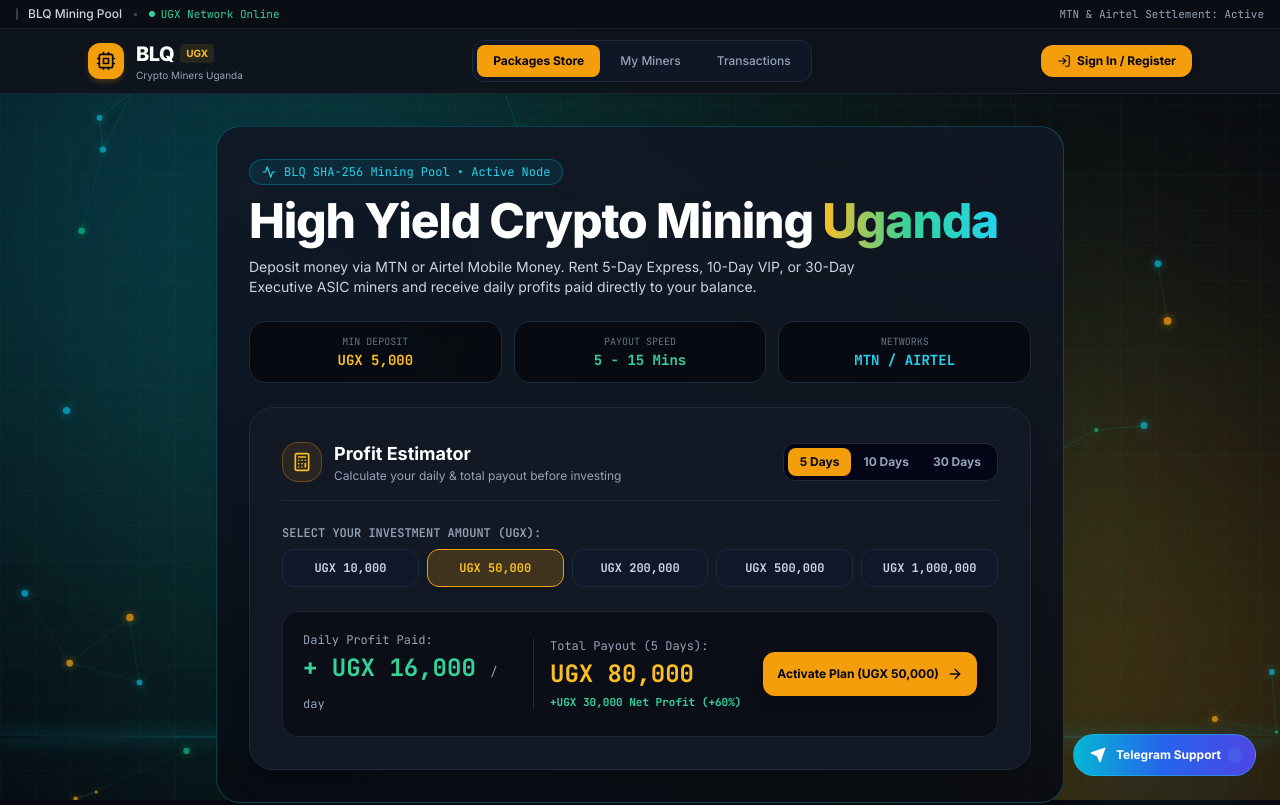
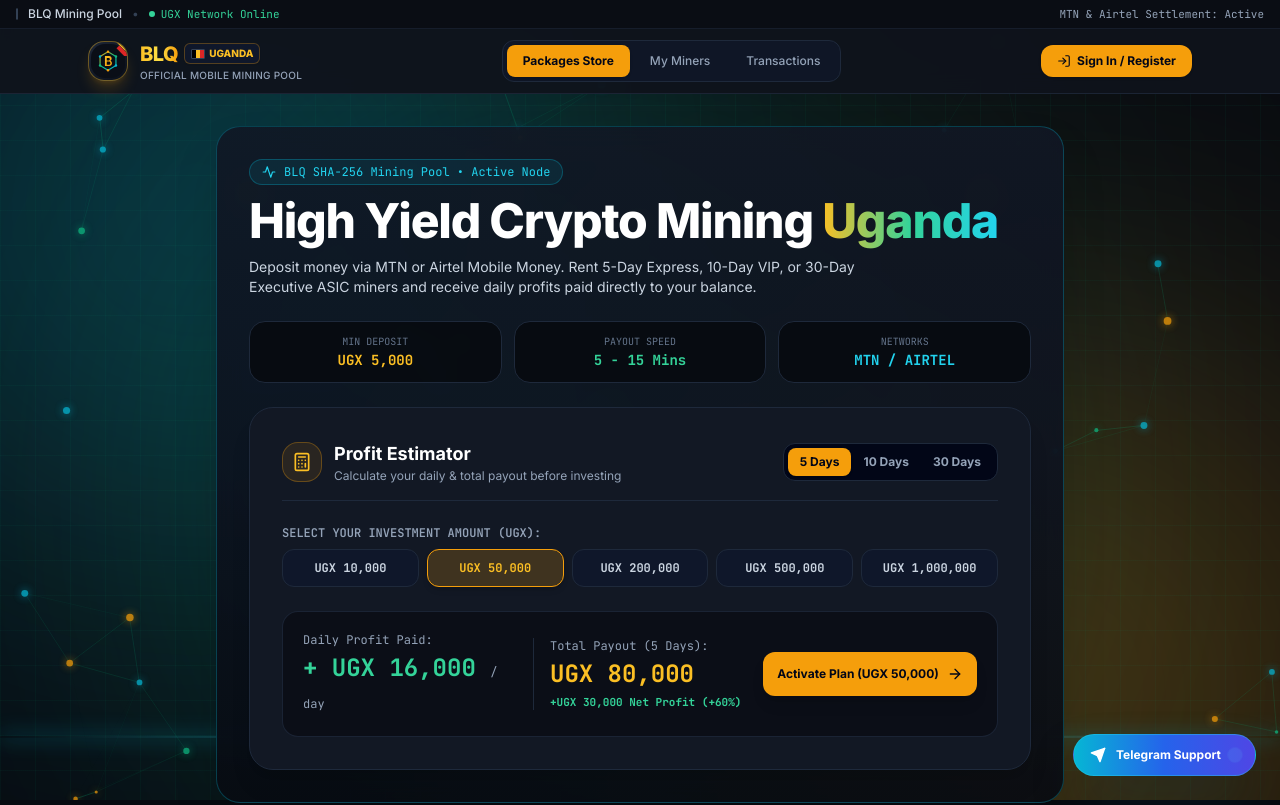
Before and after one commit to Coldheart999/blq-uganda-mining, a React (Vite) app: page / in a window 1280 px wide. Shown: the top 805 px of the page. Built offline with nearby package versions, Linux system fonts and the light colour scheme.

Commit message:
Create-authentic-custom-BLQ-UGANDA-brand-logo-component

```diff
--- a/src/components/AuthModal.tsx
+++ b/src/components/AuthModal.tsx
@@ -1,5 +1,6 @@
 import React, { useState } from 'react';
 import { useApp } from '../context/AppContext';
+import { BlqLogo } from './BlqLogo';
 import { Phone, Lock, CheckCircle2, ShieldCheck, X, AlertCircle, User as UserIcon, LogIn, UserPlus } from 'lucide-react';
 import { validateUgandanPhone } from '../utils/phoneValidation';
 
@@ -81,12 +82,12 @@
         </button>
 
         {/* Header */}
-        <div className="text-center mb-6">
-          <div className="inline-flex items-center justify-center w-12 h-12 rounded-2xl bg-amber-500/10 border border-amber-500/30 mb-3 text-amber-400 shadow-md">
-            <ShieldCheck className="w-6 h-6 text-amber-400" />
+        <div className="flex flex-col items-center text-center mb-6">
+          <div className="mb-3">
+            <BlqLogo size="lg" />
           </div>
-          <h2 className="text-2xl font-extrabold tracking-tight text-white">
-            {isLoginMode ? 'Sign In to BLQ' : 'Create Investor Account'}
+          <h2 className="text-xl font-extrabold tracking-tight text-white mt-1">
+            {isLoginMode ? 'Sign In to BLQ Platform' : 'Create Investor Account'}
           </h2>
           <p className="text-xs text-slate-400 mt-1">
             {isLoginMode ? 'Enter your registered phone number & password' : 'Register with your MTN or Airtel number'}
--- /dev/null
+++ b/src/components/BlqLogo.tsx
@@ -0,0 +1,121 @@
+import React from 'react';
+
+interface BlqLogoProps {
+  size?: 'sm' | 'md' | 'lg';
+  onClick?: () => void;
+  showSubtitle?: boolean;
+}
+
+export const BlqLogo: React.FC<BlqLogoProps> = ({
+  size = 'md',
+  onClick,
+  showSubtitle = true
+}) => {
+  const iconBoxSizes = {
+    sm: 'w-9 h-9',
+    md: 'w-10 h-10',
+    lg: 'w-12 h-12'
+  };
+
+  const titleSizes = {
+    sm: 'text-lg',
+    md: 'text-xl',
+    lg: 'text-2xl'
+  };
+
+  return (
+    <div
+      onClick={onClick}
+      className="flex items-center space-x-3 cursor-pointer select-none group"
+    >
+      {/* Authentic BLQ Uganda Emblem Icon */}
+      <div className={`relative ${iconBoxSizes[size]} rounded-2xl bg-gradient-to-br from-[#1E2738] via-[#121927] to-[#0A0F1A] border border-amber-400/40 p-0.5 shadow-lg shadow-amber-500/20 group-hover:border-amber-400 group-hover:scale-105 transition-all duration-300 flex items-center justify-center overflow-hidden`}>
+
+        {/* Subtle Ugandan National Flag Ribbon Accent (Top Right) */}
+        <div className="absolute top-0 right-0 w-3.5 h-3.5 overflow-hidden pointer-events-none z-10">
+          <div className="w-5 h-1 bg-black rotate-45 translate-x-0.5 -translate-y-0.5"></div>
+          <div className="w-5 h-1 bg-amber-400 rotate-45 translate-x-0.5 translate-y-0"></div>
+          <div className="w-5 h-1 bg-red-600 rotate-45 translate-x-0.5 translate-y-0.5"></div>
+        </div>
+
+        {/* Inner Dark Core */}
+        <div className="w-full h-full rounded-[14px] bg-[#0A0E17] flex items-center justify-center relative p-1.5">
+
+          {/* Custom SVG Emblem: Mining Hash Rig + B Symbol */}
+          <svg
+            viewBox="0 0 36 36"
+            fill="none"
+            xmlns="http://www.w3.org/2000/svg"
+            className="w-full h-full transform group-hover:rotate-6 transition-transform"
+          >
+            {/* Hexagon Mining Node */}
+            <path
+              d="M18 3L31 10.5V25.5L18 33L5 25.5V10.5L18 3Z"
+              stroke="url(#blq_grad)"
+              strokeWidth="2"
+              strokeLinejoin="round"
+            />
+            {/* Dynamic Mining Node Dots */}
+            <circle cx="18" cy="3" r="2" fill="#F59E0B" />
+            <circle cx="31" cy="10.5" r="2" fill="#10B981" />
+            <circle cx="31" cy="25.5" r="2" fill="#06B6D4" />
+            <circle cx="18" cy="33" r="2" fill="#F59E0B" />
+            <circle cx="5" cy="25.5" r="2" fill="#10B981" />
+            <circle cx="5" cy="10.5" r="2" fill="#06B6D4" />
+
+            {/* Stylized 'B' Core */}
+            <path
+              d="M13 10H20C22.2091 10 24 11.7909 24 14C24 15.5 23.2 16.8 22 17.5C23.5 18.2 24.5 19.7 24.5 21.5C24.5 23.9853 22.4853 26 20 26H13V10Z"
+              fill="url(#blq_core_grad)"
+            />
+            <path
+              d="M16 13H19C20.1046 13 21 13.8954 21 15C21 16.1046 20.1046 17 19 17H16V13Z"
+              fill="#070A10"
+            />
+            <path
+              d="M16 19H19.5C20.8807 19 22 20.1193 22 21.5C22 22.8807 20.8807 24 19.5 24H16V19Z"
+              fill="#070A10"
+            />
+
+            <defs>
+              <linearGradient id="blq_grad" x1="5" y1="3" x2="31" y2="33" gradientUnits="userSpaceOnUse">
+                <stop stopColor="#F59E0B" />
+                <stop offset="0.5" stopColor="#10B981" />
+                <stop offset="1" stopColor="#06B6D4" />
+              </linearGradient>
+              <linearGradient id="blq_core_grad" x1="13" y1="10" x2="24.5" y2="26" gradientUnits="userSpaceOnUse">
+                <stop stopColor="#FBBF24" />
+                <stop offset="1" stopColor="#F59E0B" />
+              </linearGradient>
+            </defs>
+          </svg>
+        </div>
+      </div>
+
+      {/* Brand Text */}
+      <div>
+        <div className="flex items-center space-x-1.5">
+          <span className={`font-black ${titleSizes[size]} tracking-tight bg-gradient-to-r from-amber-400 via-yellow-300 to-amber-500 bg-clip-text text-transparent`}>
+            BLQ
+          </span>
+
+          {/* Micro Uganda Badge */}
+          <div className="flex items-center space-x-1 bg-slate-900 border border-amber-500/30 px-1.5 py-0.5 rounded-md text-[10px] font-extrabold text-amber-400 shadow-sm">
+            <div className="flex h-2.5 w-3.5 rounded-[1px] overflow-hidden border border-slate-700">
+              <div className="w-1/3 h-full bg-black"></div>
+              <div className="w-1/3 h-full bg-amber-400"></div>
+              <div className="w-1/3 h-full bg-red-600"></div>
+            </div>
+            <span>UGANDA</span>
+          </div>
+        </div>
+
+        {showSubtitle && (
+          <p className="text-[10px] font-medium text-slate-400 tracking-wide uppercase">
+            Official Mobile Mining Pool
+          </p>
+        )}
+      </div>
+    </div>
+  );
+};
--- a/src/components/Footer.tsx
+++ b/src/components/Footer.tsx
@@ -1,5 +1,6 @@
 import React from 'react';
-import { Cpu, ShieldCheck, HelpCircle, Lock } from 'lucide-react';
+import { BlqLogo } from './BlqLogo';
+import { ShieldCheck, HelpCircle, Lock } from 'lucide-react';
 
 interface FooterProps {
   onOpenAdmin?: () => void;
@@ -12,14 +13,7 @@
 
         {/* Brand Column */}
         <div className="space-y-3">
-          <div className="flex items-center space-x-2">
-            <div className="w-8 h-8 rounded-lg bg-gradient-to-tr from-amber-500 to-emerald-500 p-0.5">
-              <div className="w-full h-full bg-[#0B0E14] rounded-md flex items-center justify-center">
-                <Cpu className="w-4 h-4 text-emerald-400" />
-              </div>
-            </div>
-            <span className="font-black text-xl text-white tracking-wider">BLQ UGANDA</span>
-          </div>
+          <BlqLogo size="md" showSubtitle={false} />
           <p className="text-xs text-slate-400 leading-relaxed">
             High-yield cloud crypto mining platform tailored for investors in Uganda. Powered by SHA-256 ASIC virtual rigs and instant Mobile Money settlement.
           </p>
--- a/src/components/Navbar.tsx
+++ b/src/components/Navbar.tsx
@@ -1,5 +1,6 @@
 import React, { useState } from 'react';
 import { useApp } from '../context/AppContext';
+import { BlqLogo } from './BlqLogo';
 import { Cpu, ArrowUpRight, ArrowDownLeft, LogOut, User as UserIcon, LogIn, ChevronDown, Wallet } from 'lucide-react';
 
 interface NavbarProps {
@@ -61,28 +62,13 @@
       <div className="max-w-6xl mx-auto px-4 sm:px-6 h-16 flex items-center justify-between">
 
         {/* Brand Logo */}
-        <div
-          className="flex items-center space-x-3 cursor-pointer select-none group"
+        <BlqLogo
+          size="md"
           onClick={() => {
             setActiveTab('store');
             handleLogoClick();
           }}
-        >
-          <div className="w-9 h-9 rounded-xl bg-amber-500 flex items-center justify-center shadow-md shadow-amber-500/20 group-hover:scale-105 transition-transform">
-            <Cpu className="w-5 h-5 text-slate-950" />
-          </div>
-          <div>
-            <div className="flex items-center space-x-1.5">
-              <span className="font-extrabold text-xl tracking-tight text-white">
-                BLQ
-              </span>
-              <span className="bg-amber-400/10 text-amber-400 text-[10px] font-bold px-1.5 py-0.5 rounded">
-                UGX
-              </span>
-            </div>
-            <p className="text-[10px] text-slate-400">Crypto Miners Uganda</p>
-          </div>
-        </div>
+        />
 
         {/* Clean Center Navigation Tabs */}
         <nav className="hidden md:flex items-center space-x-1 bg-slate-900/80 p-1 rounded-xl border border-slate-800 text-xs font-medium">
```
Also changed, not shown: 1 other file (tests, documents, lock files or other folders).
